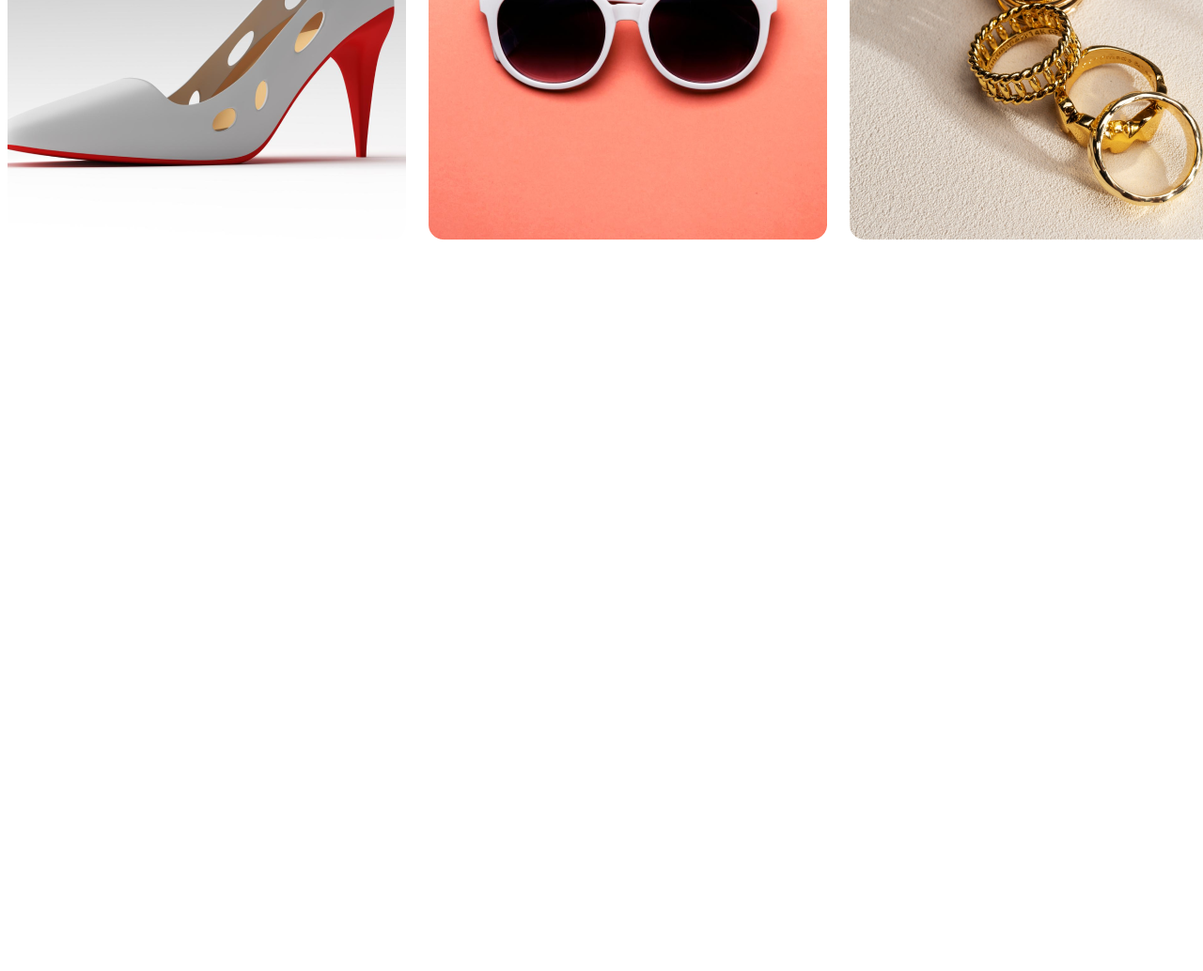
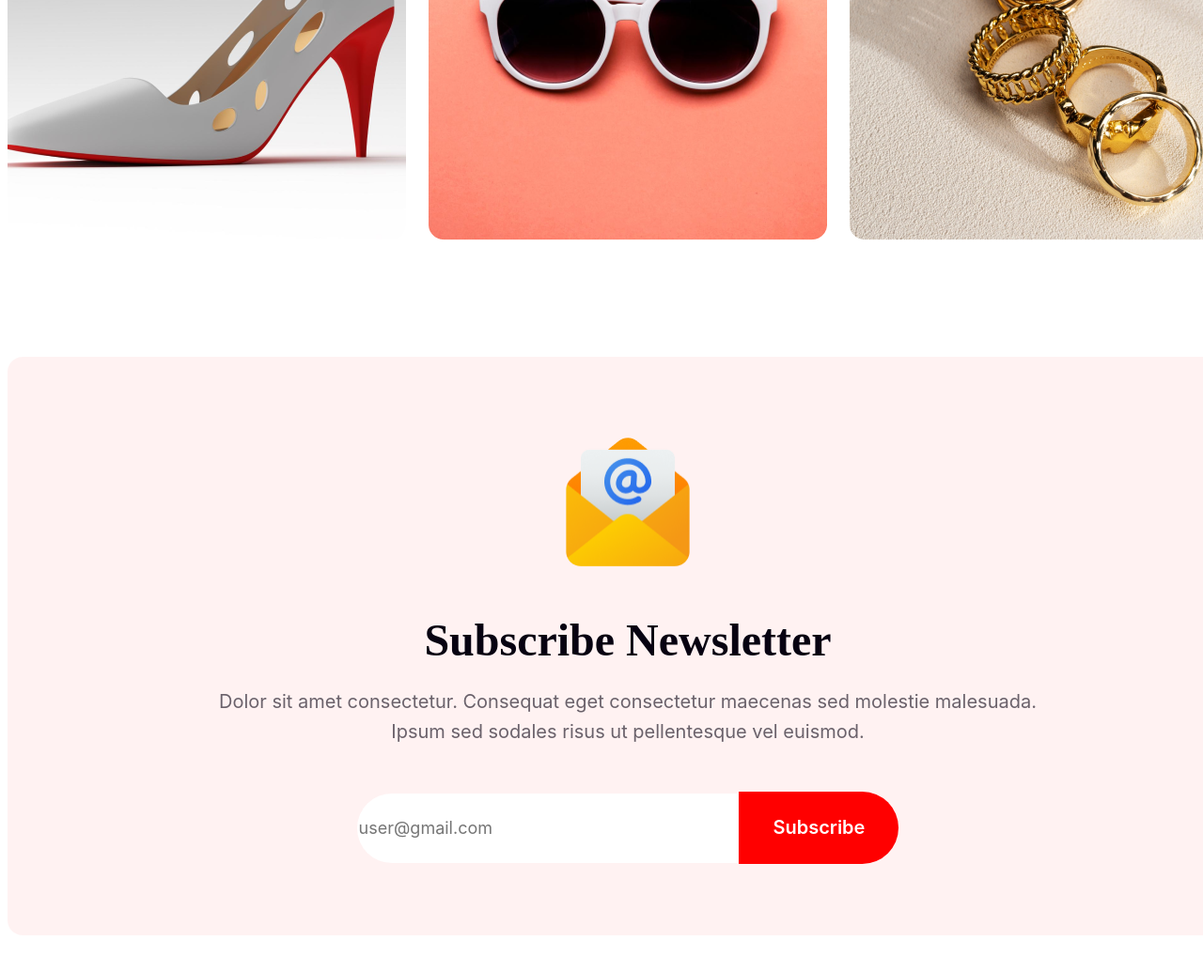
Before and after one commit to Prodhan1971/happy-new-year-project, a plain HTML site: page index.html in a window 1280 px wide. Shown: the part 5532-6566 px from the top of the page at 94% size. Before the commit the page ends 5800 px from the top, so only its background shows below. Drawn offline with Linux system fonts and the light colour scheme.

Commit message:
Subscription-section

```diff
--- a/index.html
+++ b/index.html
@@ -156,7 +156,8 @@
             Our Awesome Portfolio
         </div>
         <div class="portfolio-third">
-            Dolor sit amet consectetur. Consequat eget consectetur maecenas sed molestie malesuada. <br> Ipsum sed sodales
+            Dolor sit amet consectetur. Consequat eget consectetur maecenas sed molestie malesuada. <br> Ipsum sed
+            sodales
             risus ut pellentesque vel euismod.
         </div>
 
@@ -190,6 +191,23 @@
 
     </div>
 
+    <div class="subscribe-section">
+        <div class="mail-photo">
+            <img src="Group 61.png" alt="" style="width: 150px; height: 150px;">
+        </div>
+        <div class="newsletter">
+            Subscribe Newsletter
+        </div>
+        <div class="subscribe-paragraph">
+            Dolor sit amet consectetur. Consequat eget consectetur maecenas sed molestie malesuada. <br> Ipsum sed sodales
+            risus ut pellentesque vel euismod.
+        </div>
+        <div class="email-button">
+            <input type="email" placeholder="user@gmail.com" id="">
+            <button type="submit">Subscribe</button>
+        </div>
+    </div>
+
 </body>
 
 </html>
--- a/styles/style.css
+++ b/styles/style.css
@@ -398,19 +398,95 @@
     line-height: 32px;
 }
 
-.photo-section-galerry{
+.photo-section-galerry {
     width: 1320px;
     /* display: flex; */
     margin: 0px auto;
     /* gap: 20px; */
 }
 
-.inner-photo-section-galerry{
+.inner-photo-section-galerry {
     display: flex;
     gap: 24px;
 }
 
-.inner-photo-section-galerry-two{
+.inner-photo-section-galerry-two {
     display: flex;
     gap: 24px;
 }
+
+.subscribe-section {
+    width: 1320px;
+    height: 616px;
+    margin: 120px auto;
+    border-radius: 16px;
+    background: rgba(255, 0, 0, 0.05);
+    text-align: center;
+    /* display: flex;
+    justify-content: center;
+    align-items: center;
+    flex-direction: column;
+ */
+}
+.subscribe-section .mail-photo img{
+    /* margin: 80px auto 40px; */
+    margin-top: 80px;
+    margin-bottom: 40px;
+}
+
+.newsletter {
+    color: #070211;
+    text-align: center;
+    font-family: Merriweather;
+    font-size: 48px;
+    font-style: normal;
+    font-weight: 900;
+    line-height: normal;
+    text-transform: capitalize;
+    margin-bottom: 22px;
+}
+
+.subscribe-paragraph {
+    color: rgba(7, 2, 17, 0.60);
+    text-align: center;
+    font-family: Inter;
+    font-size: 20px;
+    font-style: normal;
+    font-weight: 400;
+    line-height: 32px;
+    /* 160% */
+    margin-bottom: 48px;
+}
+
+.email-button input {
+    width: 400px;
+    height: 72px;
+    /* flex-shrink: 0; */
+    border-radius: 50px 0px 0px 50px;
+    background: #FFF;
+    color: rgba(7, 2, 17, 0.30);
+text-align: left;
+font-family: Inter;
+font-size: 18px;
+font-style: normal;
+font-weight: 400;
+line-height: normal;
+border: none;
+}
+
+.email-button button {
+    width: 170px;
+    height: 77px;
+    flex-shrink: 0;
+    border-radius: 0px 50px 50px 0px;
+    background: #F00;
+    color: #FFF;
+    text-align: center;
+    font-family: Inter;
+    font-size: 20px;
+    font-style: normal;
+    font-weight: 600;
+    line-height: normal;
+    text-transform: capitalize;
+    border: none;
+}
```
